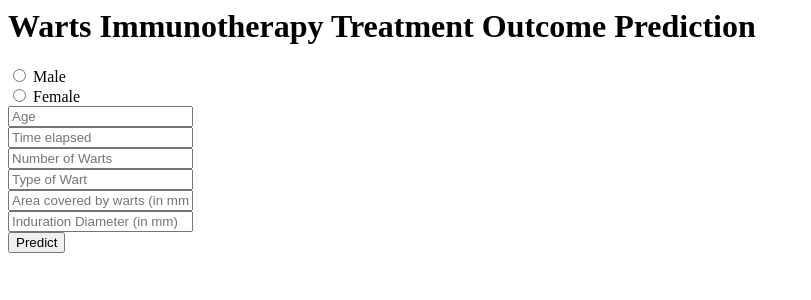
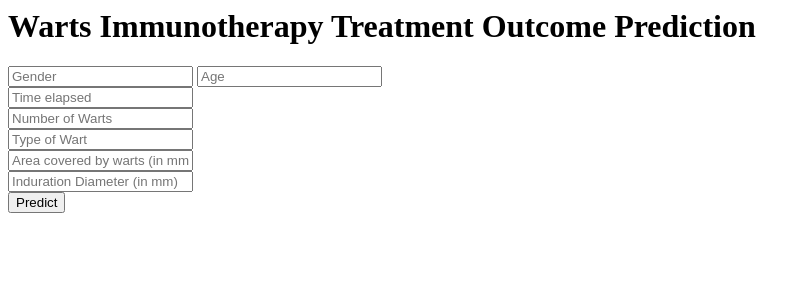
Before and after one commit to ibvhim/Warts-Immunotherapy-Treatment-Outcome, a Flask app: page / in a window 1280 px wide. Shown: the top 300 px of the page, without its empty margins (0-811 px from the left). Run offline with Flask 2, Linux system fonts and the light colour scheme; parts of the project's set-up code (start-up, migrations or seed data) failed here and were passed over.

Commit message:
home.html

```diff
--- a/templates/home.html
+++ b/templates/home.html
@@ -10,14 +10,7 @@
         <h1>Warts Immunotherapy Treatment Outcome Prediction</h1>
         <!-- The following code accepts input for the model-->
         <form action="{{url_for('predict')}}"method="post">
-            <input type="radio" id='Male' name="Gender" placeholder="Gender" required="required" />
-            <label for='Gender'>Male</label><br>
-            <input type="radio" id='Female' name="Gender" placeholder="Gender" required="required" />
-            <label for='Gender'>Female</label><br>
-            <script type="text/javascript">
-                document.getElementById("Male").setAttribute('Male',1);
-                document.getElementById("Male").setAttribute('Female',2);
-            </script>
+            <input type="text" name="Gender" placeholder="Gender" required="required" />
             <input type="text" name="age" placeholder="Age" required="required" /><br>
             <input type="text" name="Time" placeholder="Time elapsed" required="required" /><br>
             <input type="text" name="Number_of_Warts" placeholder="Number of Warts" required="required" /><br>
```
